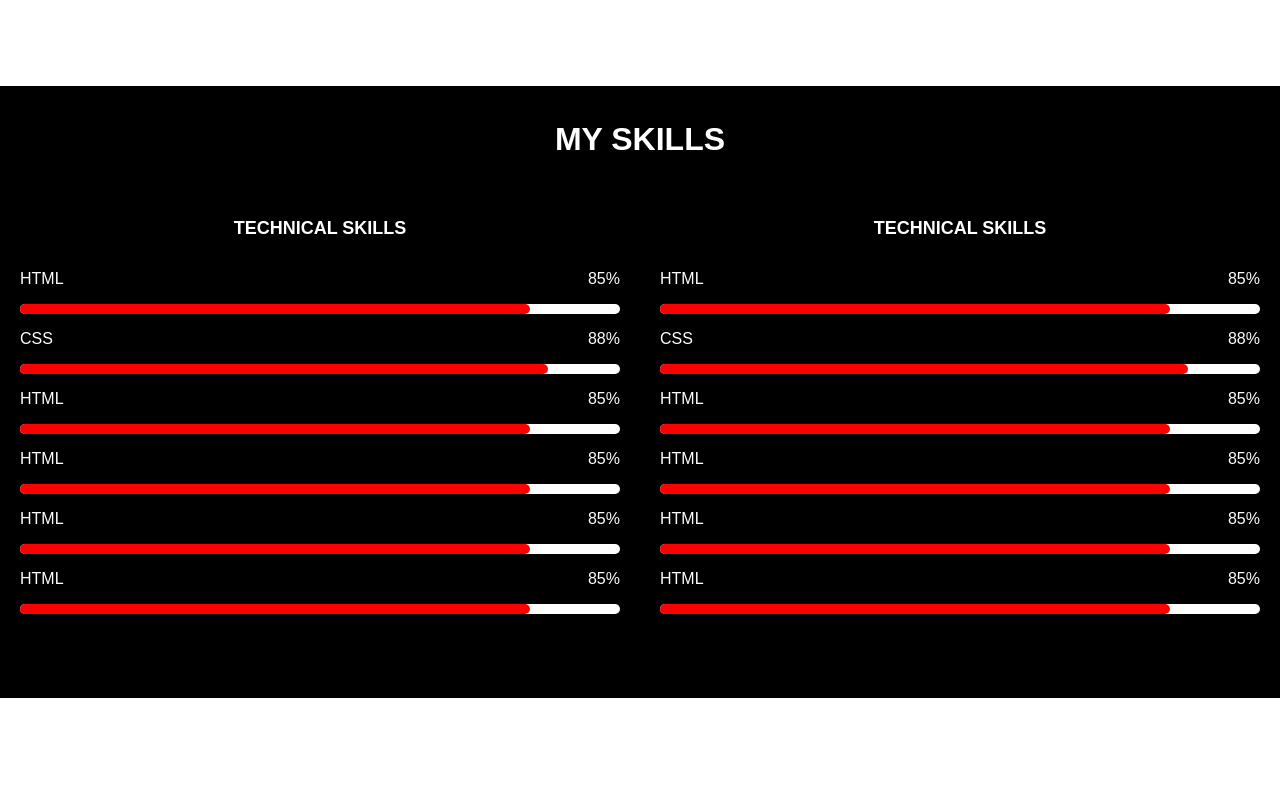
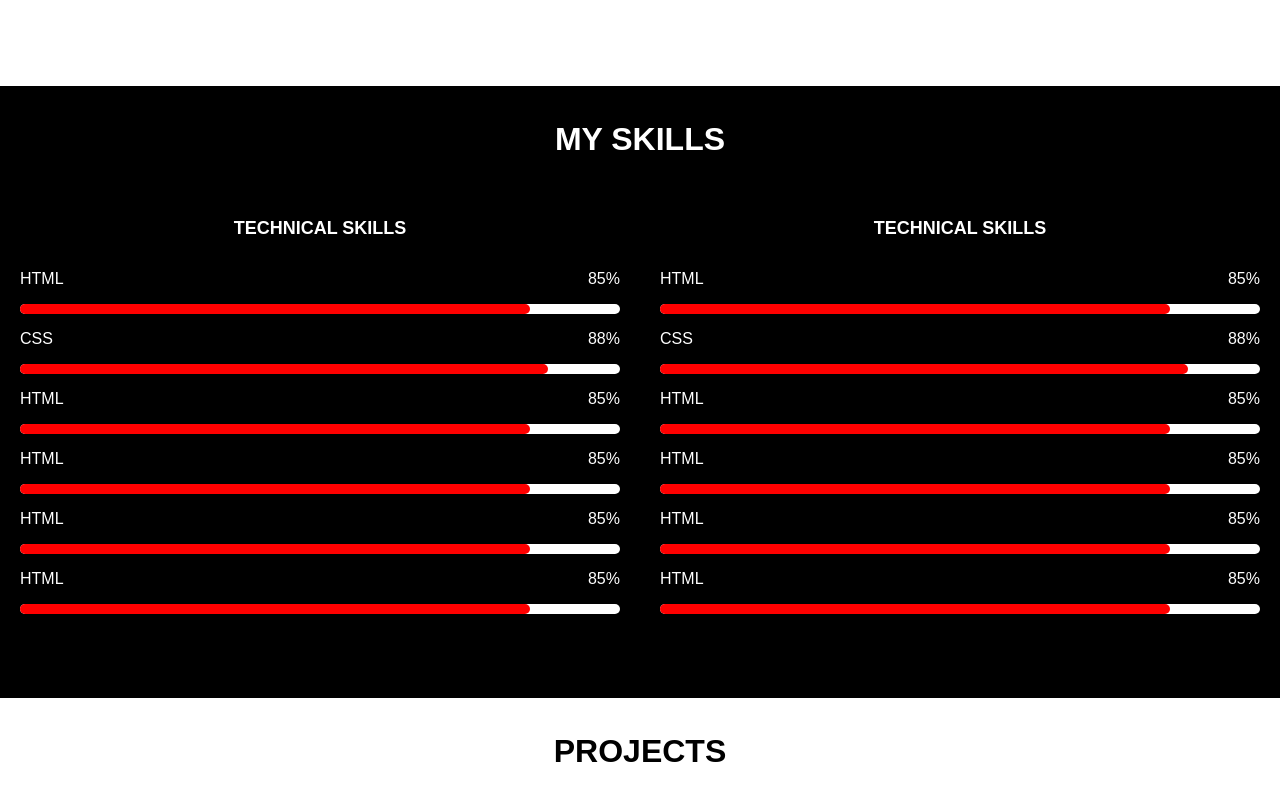
Before and after one commit to abhijithdasan/abhijithdasan.github.io, a React (Create React App) app: page / in a window 1280 px wide. Shown: the part 1154-1954 px from the top of the page. Before the commit the page ends 1852 px from the top, so only its background shows below. Built offline with nearby package versions, Linux system fonts and the light colour scheme.

Commit message:
project scetion is build as a template

```diff
--- a/src/App.js
+++ b/src/App.js
@@ -3,6 +3,7 @@ import Navbar from './Components/Navbar';
 import Home from './Components/Home';
 import Education from './Components/Education';
 import Skills from './Components/Skills';
+import Project from './Components/Project';
 //import { Route , Routes } from 'react-router-dom';
 
 
@@ -14,6 +15,7 @@ function App() {
         <Home />
         <Education />
         <Skills />
+        <Project />
 
 
     </div>
--- /dev/null
+++ b/src/Components/Project.css
@@ -0,0 +1,14 @@
+.project {
+    position: relative;
+    height: 100%;
+    width: 100%;
+    color: black;
+
+}
+.project-head {
+    position: relative;
+    padding: 35px 0 40px 0;
+    text-align: center;
+    font-size: 2rem;
+    font-weight: bold;
+}
--- /dev/null
+++ b/src/Components/Project.js
@@ -0,0 +1,11 @@
+import '../App.css';
+import './Project.css';
+
+function Project (){
+    return (
+        <div className='project'>
+            <div className='project-head'>PROJECTS</div>
+        </div>
+    );
+}
+export default Project;
```
